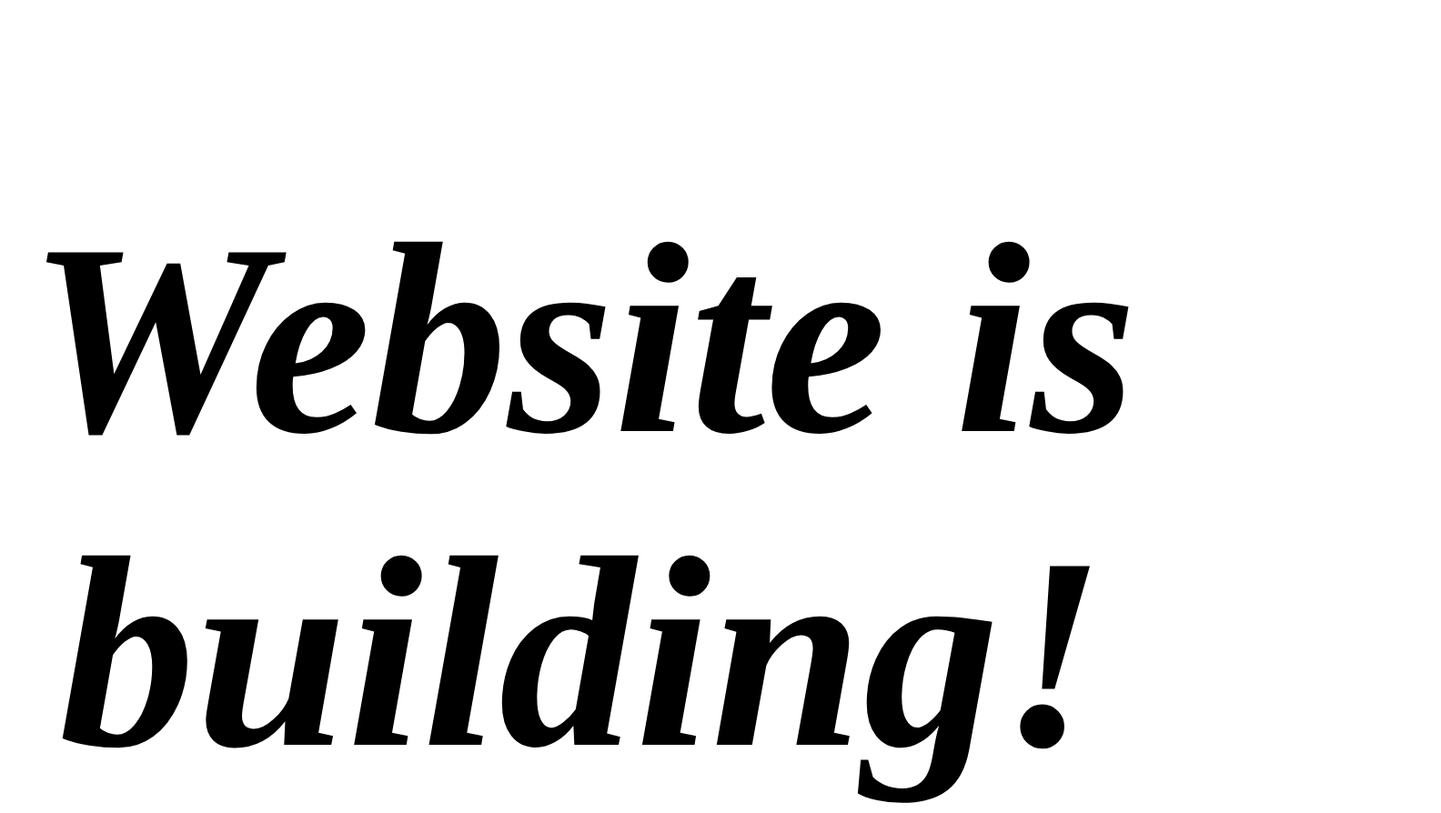
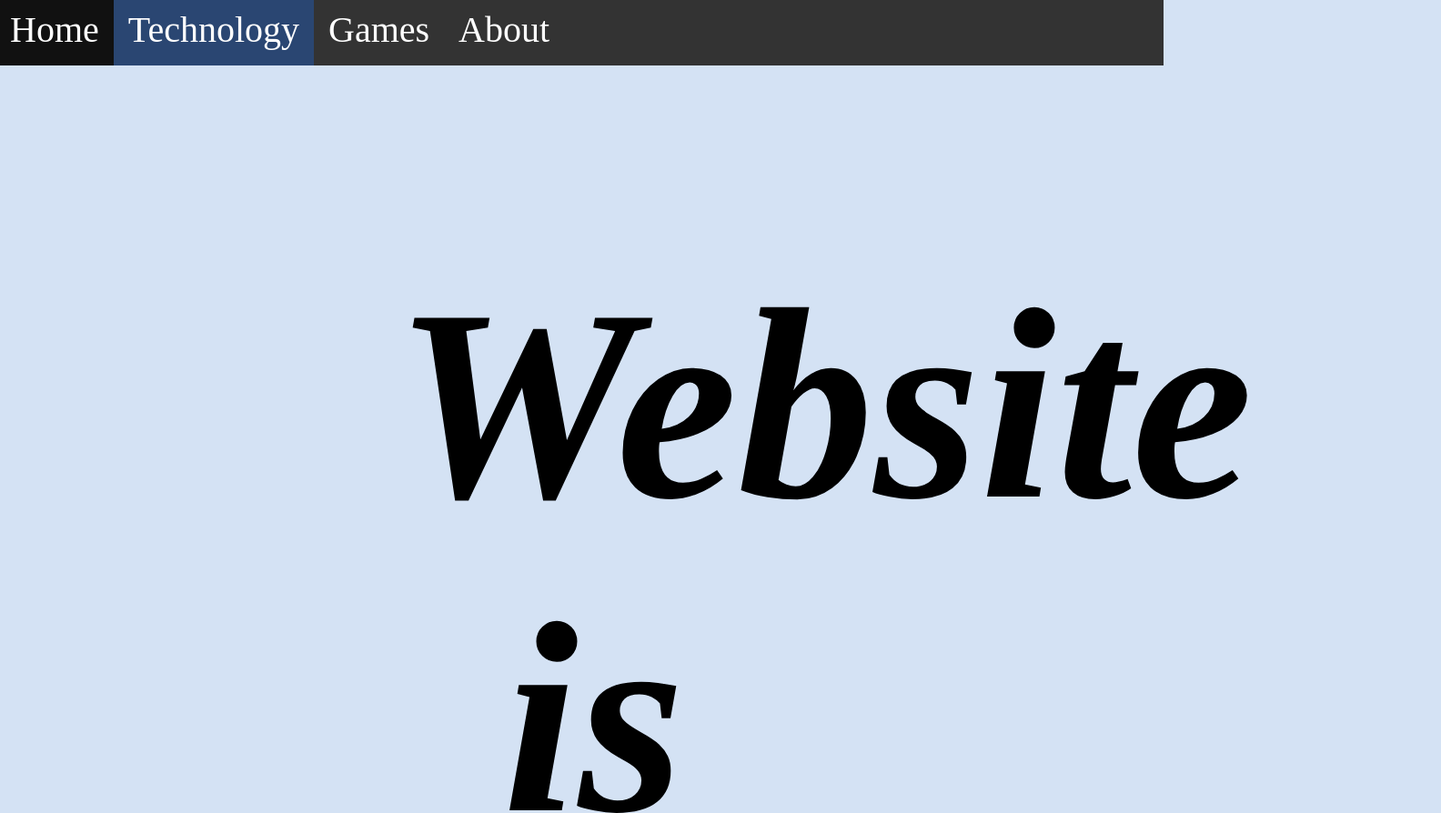
Before and after one commit to TehToday/TehToday, a plain HTML site: page Technology.html in a window 1280 px wide. Shown: the top 894 px of the page at 91% size, 1584 px wide, since content can reach past the window. Drawn offline with Linux system fonts and the light colour scheme.

Commit message:
Update Technology.html

```diff
--- a/Technology.html
+++ b/Technology.html
@@ -1,9 +1,67 @@
 <!DOCTYPE html>
 <html>
 <head>
+
 	<title>TehToday</title>
+	<link rel="icon" href="file:///D:/TehToday/Pictures/TehTodaylogo.png">
+    <meta charset="utf-8">
+
+<script async src="//pagead2.googlesyndication.com/pagead/js/adsbygoogle.js"></script>
+<script>
+  (adsbygoogle = window.adsbygoogle || []).push({
+    google_ad_client: "ca-pub-9671700098010102",
+    enable_page_level_ads: true
+  });
+</script>
+
+<style>
+
+.body {
+  padding: 0px 400px 0px 425px;
+}
+
+ul {
+    list-style-type: none;
+    margin: -15px -7px 0px -13px;
+    padding: 0;
+    overflow: hidden;
+    background-color: #333333;
+}
+
+li {
+    float: left;
+}
+
+li a {
+    display: block;
+    font-size: 40px;
+    color: white;
+    text-align: center;
+    padding: 16px;
+    text-decoration: none;
+}
+
+li a:hover {
+    background-color: #111111;
+}
+
+</style>
+
 </head>
-<body>
+
+<body style="background-color: #d4e2f4;">
+
+<ul>
+  <li><a href="index.html">Home</a></li>
+  <li><a href="Technology.html" style="background: #2a4672;">Technology</a></li>
+  <li><a href="Games.html">Games</a></li>
+  <li><a href="About.html">About</a></li>
+</ul>
+
+<div class="body">
+
 <h1 style="text-align: center; font-size: 300px;"><i>Website is building!</i></h1>
+
+</div>
 </body>
 </html>
```
